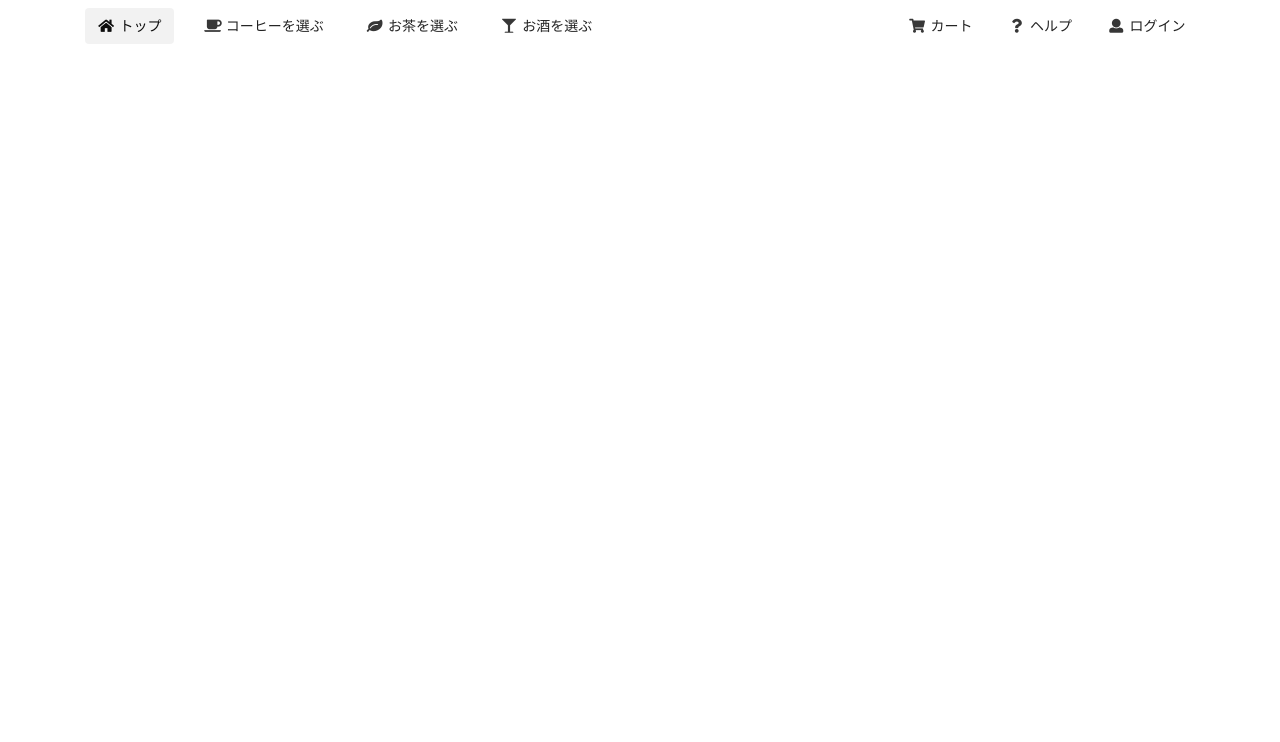
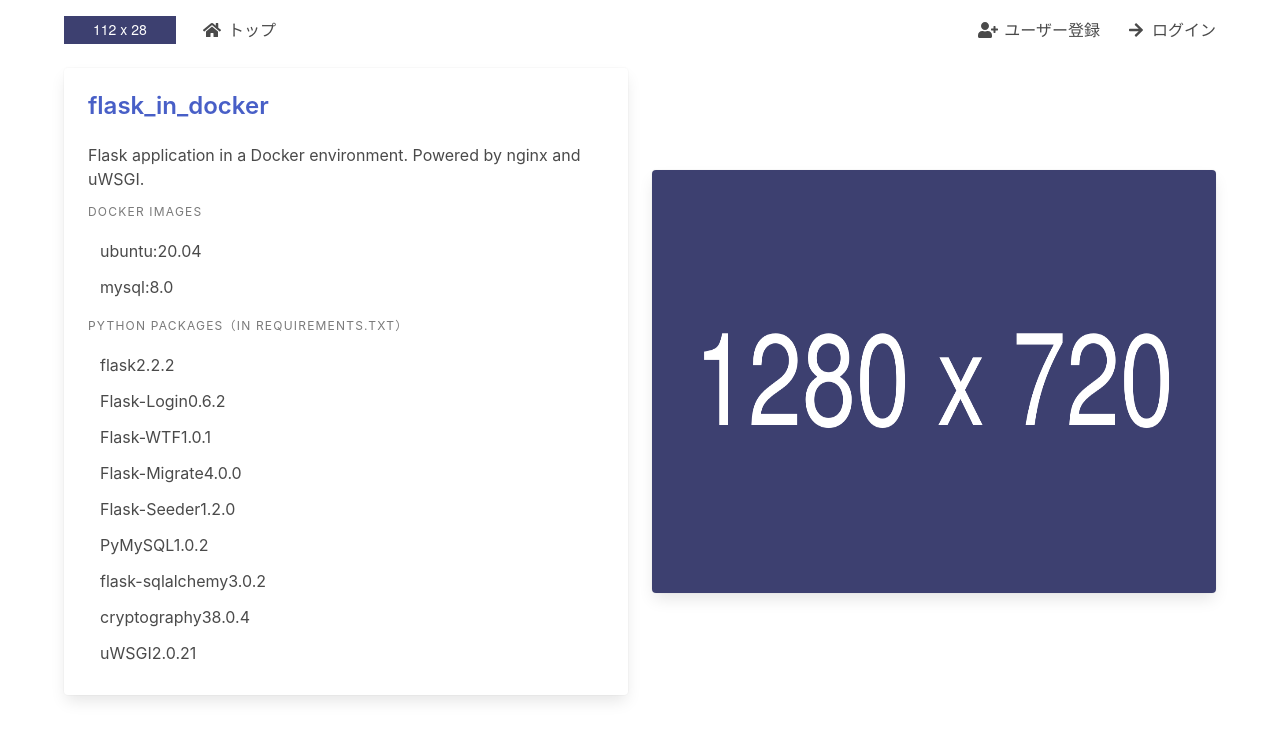
Before and after one commit to DreamPandaWorks/flask_in_docker, a Flask app: page / in a window 1280 px wide. Shown: the top 742 px of the page. Run offline with Flask 3, Linux system fonts and the light colour scheme; some libraries are stand-ins or nearby versions.

Commit message:
[develop] update templates files.

```diff
--- a/docker-compose.yml
+++ b/docker-compose.yml
@@ -4,11 +4,11 @@ services:
         build:
             context: .
             dockerfile: Dockerfile
-        container_name: web
+        container_name: application_server
         environment:
           - APPLICATION_ENV=local
         volumes:
-            - ./flask_app:/var/www/flask_app
+            - ./flask_app:/var/www/flask_in_docker/flask_app
             # - socket:/tmp
         # command: bash -c "service nginx start && /bin/bash"
         command: bash -c "service nginx start && uwsgi --ini app.ini && /bin/bash"
@@ -19,7 +19,7 @@ services:
 
     database:
         image: mysql:8.0
-        container_name: database
+        container_name: database_server
         volumes:
             - ./database/conf:/etc/mysql/conf.d
             # - ./database/dbdata:/var/lib/mysql/ # データの永続化を行う場合
--- a/flask_app/app.py
+++ b/flask_app/app.py
@@ -31,4 +31,4 @@ def load_user(user_id):
     return User.query.get(int(user_id))
 
 if __name__ == "__main__":
-    app.run(host="127.0.0.1", port=5001, debug=True)
+    app.run(host="0.0.0.0", port=80, debug=False)
--- a/flask_app/config.py
+++ b/flask_app/config.py
@@ -65,6 +65,3 @@ SQLALCHEMY_DATABASE_URI = "{}://{}:{}@{}/{}?charset={}".format(
     DATABASE_CONFIG["DATABASE_NAME"],
     DATABASE_CONFIG["CHARSET"]
 )
-
-# Model Files Directory Name
-MODEL_DIR = "models"
--- a/flask_app/requirements.txt
+++ b/flask_app/requirements.txt
@@ -4,6 +4,8 @@ Flask-WTF==1.0.1
 Flask-Migrate==4.0.0
 Flask-Seeder==1.2.0
 PyMySQL==1.0.2
+python-dotenv==0.19.2
 flask-sqlalchemy==3.0.2
-cryptography==38.0.4
+cryptography==38.0.0
+pyopenssl==22.1.0 # [CAUTION] https://github.com/pyca/pyopenssl/issues/1143
 uWSGI==2.0.21
--- a/flask_app/templates/base/base.html
+++ b/flask_app/templates/base/base.html
@@ -7,12 +7,15 @@
             {% endblock %}
             <meta charset="utf-8">
             <meta name="viewport" content="width=device-width, initial-scale=1">
-            <link rel="stylesheet" href="https://cdn.jsdelivr.net/npm/semantic-ui@2.5.0/dist/semantic.min.css">
-            <script src="https://cdn.jsdelivr.net/npm/semantic-ui@2.5.0/dist/semantic.min.js"></script>
+            <link rel="stylesheet" href="https://cdn.jsdelivr.net/npm/bulma@0.9.4/css/bulma.min.css">
+            <script defer src="https://use.fontawesome.com/releases/v5.14.0/js/all.js"></script>
         {% endblock %}
     </head>
     {% block body  %}
+
         <body>
+            <section class="section pt-1">
+            <div class="container">
             {% block navbar %}
             {% endblock  %}
 
@@ -21,7 +24,9 @@
 
             {% block footer %}
             {% endblock %}
+            </div>
+            </section>
+        </body>
 
-        </body>
     {% endblock %}
 </html>
--- a/flask_app/templates/index.html
+++ b/flask_app/templates/index.html
@@ -8,36 +8,102 @@
 {% endblock  %}
 
 {% block navbar %}
-<div class="ui secondary menu" style="background-color: tranparent;">
-  <div class="ui container">
-    <a class="active item" style="margin: 0.6rem" href={{ url_for("index.index") }}>
-      <i class="home icon"></i>トップ
+<nav class="navbar" role="navigation" aria-label="main navigation">
+  <div class="navbar-brand">
+    <a class="navbar-item" href="{{ url_for("index.index") }}">
+      <img src="{{ url_for('static', filename='img/112x28.png') }}" width="112" height="28">
     </a>
-    <a class="item" style="margin: 0.6rem">
-      <i class="coffee layout icon"></i>コーヒーを選ぶ
+
+    <a role="button" class="navbar-burger" aria-label="menu" aria-expanded="false" data-target="navbarBasicExample">
+      <span aria-hidden="true"></span>
+      <span aria-hidden="true"></span>
+      <span aria-hidden="true"></span>
     </a>
-    <a class="item" style="margin: 0.6rem">
-      <i class="leaf layout icon"></i>お茶を選ぶ
-    </a>
-    <a class="item" style="margin: 0.6rem">
-      <i class="glass martini layout icon"></i>お酒を選ぶ
-    </a>
-    <div class="right menu">
-      <a class="item">
-          <i class="shopping cart icon"></i>カート
-        </a>
-      <a class="item">
-        <i class="question icon"></i>ヘルプ
+  </div>
+
+  <div id="navbarBasicExample" class="navbar-menu">
+    <div class="navbar-start">
+      <a class="navbar-item" href={{ url_for("index.index") }}>
+        <span class="icon-text">
+          <span class="icon">
+            <i class="fas fa-home"></i>
+          </span>
+          <span>トップ</span>
+        </span>
       </a>
-      <a class="item" href={{ url_for("auth.login") }}>
-        <i class="user icon"></i>ログイン
+    </div>
+
+    <div class="navbar-end">
+      <a class="navbar-item" href={{ url_for("auth.login") }}>
+        <span class="icon-text">
+          <span class="icon">
+            <i class="fas fa-user-plus"></i>
+          </span>
+          <span>ユーザー登録</span>
+        </span>
+      </a>
+      <a class="navbar-item" href={{ url_for("auth.login") }}>
+        <span class="icon-text">
+          <span class="icon">
+            <i class="fas fa-arrow-right"></i>
+          </span>
+          <span>ログイン</span>
+        </span>
       </a>
     </div>
   </div>
-</div>
+</nav>
 {% endblock %}
 
 {% block content %}
+  <div class="columns is-vcentered pt-3">
+    <div class="column">
+      <div class="card">
+        <div class="card-content">
+          <h1 class="title is-4">
+            <a href="https://github.com/DreamPandaWorks/flask_in_docker">flask_in_docker</a>
+          </h1>
+          <p>
+            Flask application in a Docker environment. Powered by nginx and uWSGI.<br>
+
+          </p>
+          <p>
+            <p class="menu-label">
+            Docker Images
+            </p>
+            <ul class="menu-list">
+              <li><a>ubuntu:20.04</a></li>
+              <li><a>mysql:8.0</a></li>
+            </ul>
+
+            <p class="menu-label">
+              Python Packages（in requirements.txt）
+            </p>
+            <ul class="menu-list">
+              <li><a>flask2.2.2</a></li>
+              <li><a>Flask-Login0.6.2</a></li>
+              <li><a>Flask-WTF1.0.1</a></li>
+              <li><a>Flask-Migrate4.0.0</a></li>
+              <li><a>Flask-Seeder1.2.0</a></li>
+              <li><a>PyMySQL1.0.2</a></li>
+              <li><a>flask-sqlalchemy3.0.2</a></li>
+              <li><a>cryptography38.0.4</a></li>
+              <li><a>uWSGI2.0.21</a></li>
+            </ul>
+          </p>
+        </div>
+      </div>
+    </div>
+    <div class="column">
+      <div class="card">
+        <div class="card-image">
+          <figure class="image is-4by3">
+            <img src="{{ url_for('static', filename='img/1280x720.png') }}" alt="Placeholder image">
+          </figure>
+        </div>
+      </div>
+    </div>
+  </div>
 
 {% endblock %}
 
```
Also changed, not shown: flask_app/app.ini (+5 -3 lines), flask_app/static/img/112x28.png (added), flask_app/static/img/1280x720.png (added), 1 other file.
